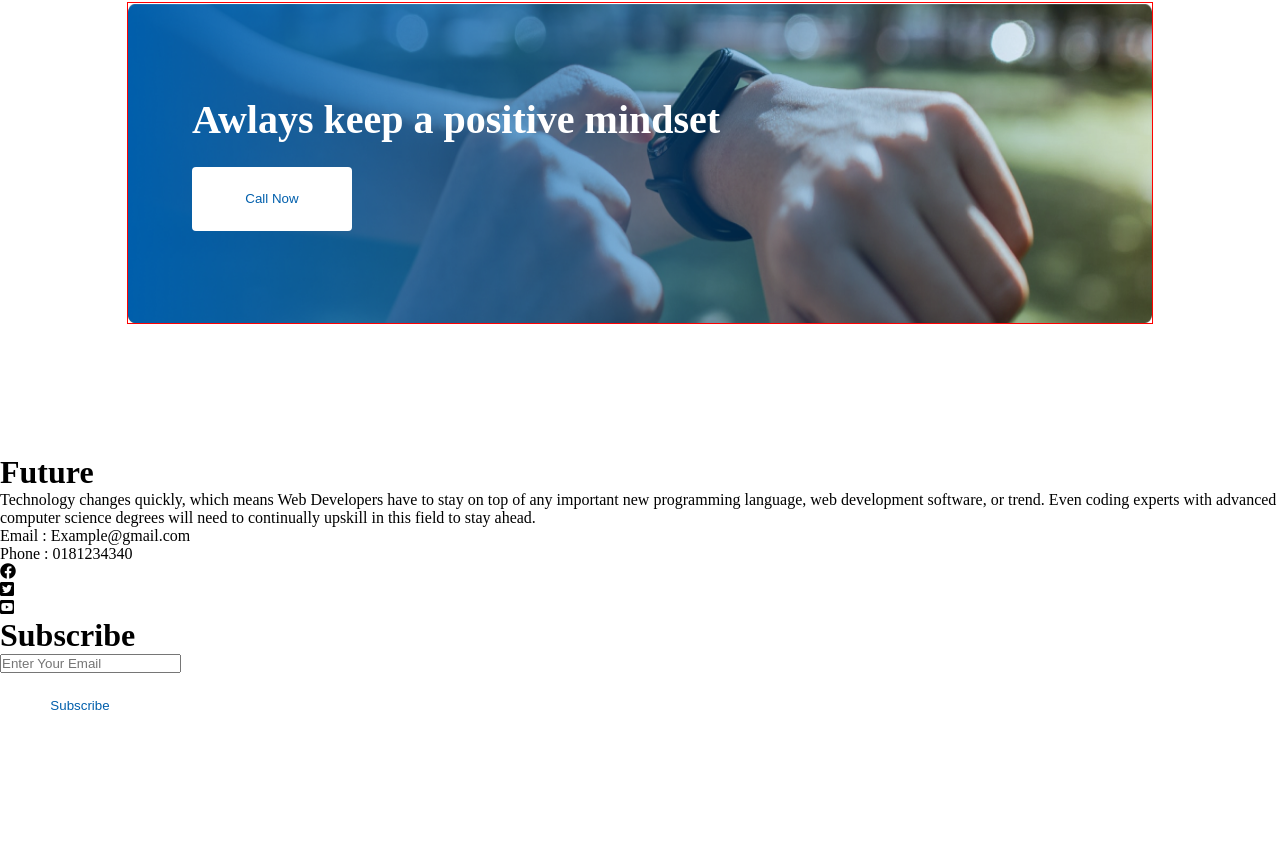
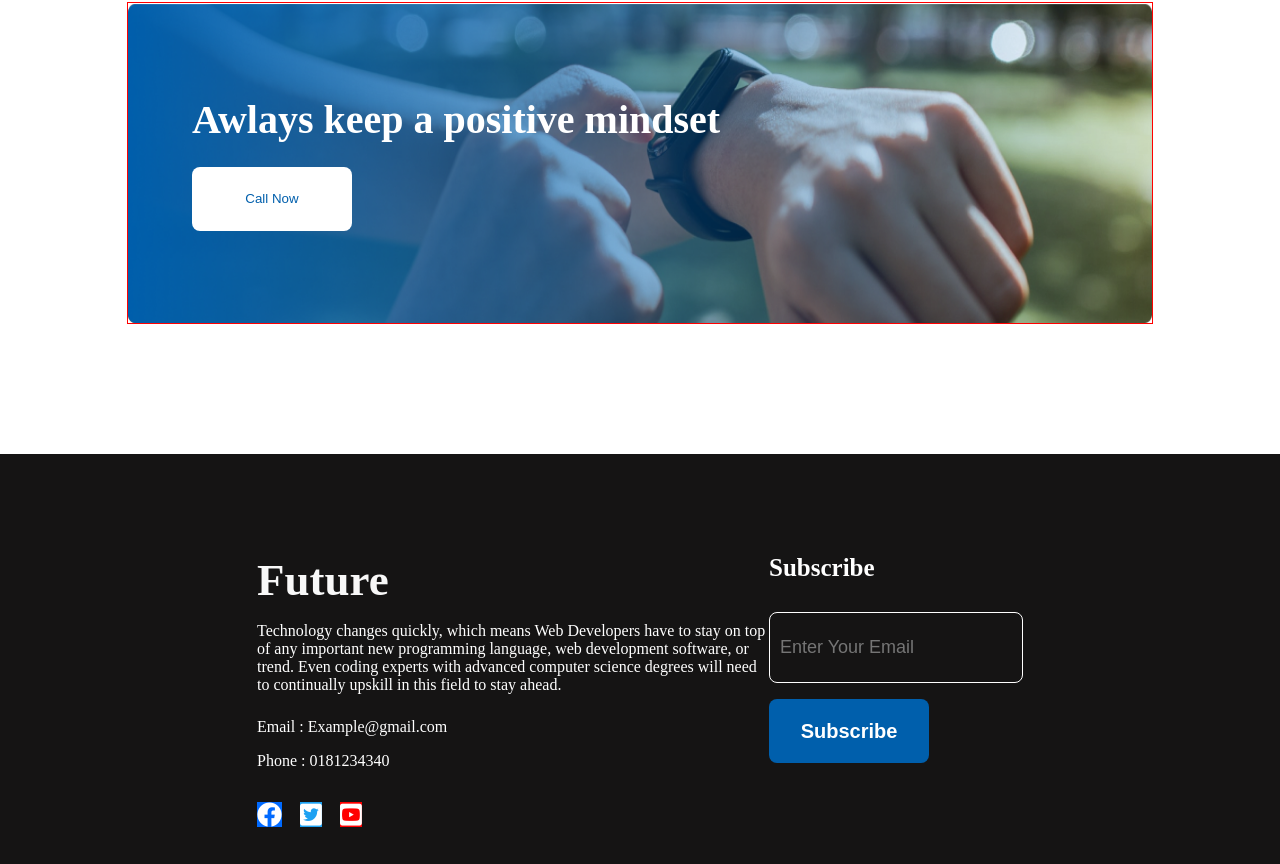
Before and after one commit to RandomHabibur/assignment-1_New-year, a plain HTML site: page index.html in a window 1280 px wide. Shown: the part 1936-2800 px from the top of the page. Before the commit the page ends 2673 px from the top, so only its background shows below. Drawn offline with Linux system fonts and the light colour scheme.

Commit message:
social icon colored

```diff
--- a/index.html
+++ b/index.html
@@ -68,9 +68,9 @@
     <footer>
         <div class="footer-left">
             <h1>Future</h1>
-            <p>Technology changes quickly, which means Web Developers have to stay on top of any important new programming language, web development software, or trend. Even coding experts with advanced computer science degrees will need to continually upskill in this field to stay ahead.</p>
+            <p class="first-child">Technology changes quickly, which means Web Developers have to stay on top of any important new programming language, web development software, or trend. Even coding experts with advanced computer science degrees will need to continually upskill in this field to stay ahead.</p>
             <p>Email : Example@gmail.com</p>
-            <p>Phone : 0181234340</p>
+            <p class="last-child">Phone : 0181234340</p>
             <div class="social-icon">
                 <div><i class="fa-brands fa-facebook"></i></div>
                 <div><i class="fa-brands fa-square-twitter"></i></div>
@@ -80,7 +80,7 @@
         <div class="footer-right">
             <h1>Subscribe</h1>
             <form action="">
-                <input type="email" name="" id="" placeholder="Enter Your Email">
+                <input type="email" name="" id="" placeholder="Enter Your Email" required>
             </form>
             <button class="btn-primary"><a href="">Subscribe</a></button>
         </div>
--- a/styles/style.css
+++ b/styles/style.css
@@ -11,7 +11,7 @@ a{
     height: 64px;
     background: #FFFFFF;
     border: none;
-    border-radius: 4px;
+    border-radius: 8px;
 }
 /* header */
 header{
@@ -118,3 +118,74 @@ header{
     color: #FFFFFF;
 }
 /* Footer section  */
+footer{
+    width: 100%;
+    height: 500px;
+    padding-top: 100px;
+    display: flex;
+    justify-content: center;
+    align-items: ;
+    background: #151414;
+}
+.footer-left{
+    width: 40%;
+}
+.footer-left h1{
+    font-weight: 700;
+    font-size: 45px;
+    color: #F8F8F8;
+}
+.footer-left p{
+    color: #FFFFFF;
+}
+.footer-left .first-child{
+    margin: 16px 0 24px;
+}
+.footer-left .last-child{
+    margin: 16px 0 32px;
+}
+/* social icon color */
+.social-icon{
+    display: flex;
+    gap: 18px;
+}
+.fa-brands{
+    font-size: 25px;
+}
+.fa-facebook{
+    color: #FFFFFF;
+    background: #006AFF;
+}
+.fa-square-twitter{
+    color: #FFFFFF;
+    background: #1DA1F2;
+}
+.fa-square-youtube{
+    color: #FFFFFF;
+    background: #FF0000;
+}
+.footer-right h1{
+    font-weight: 600;
+    font-size: 25px;
+    color: #FFFFFF;
+}
+.footer-right input{
+    margin: 30px 0 16px;
+    font-size: 18px;
+    color: #F3F3F3;
+    background-color: transparent;
+    padding: 24px 10px;
+    border: 1px solid #fff;
+    border-radius: 8px;
+}
+.footer-right .btn-primary{
+    width: 160px;
+    height: 64px;
+    background: #005FAC;
+    border-radius: 8px;
+}
+.footer-right a{
+    font-weight: 600;
+    font-size: 20px;
+    color: #FFFFFF;
+}
```
